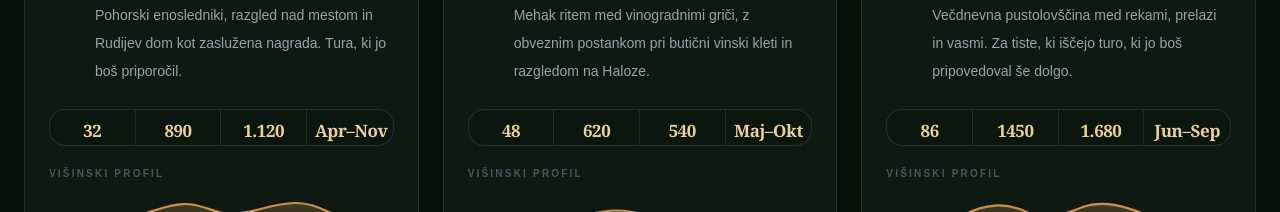
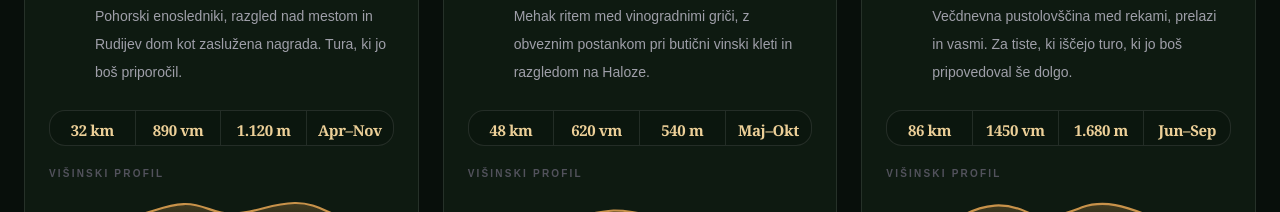
Before and after one commit to rabojan/bojan-on-bike-app, a Next.js app: page /preview/ture in a window 1280 px wide. Shown: the part 1380-1592 px from the top of the page. Built offline with nearby package versions, Linux system fonts and the light colour scheme.

Commit message:
Show units directly in preview tour card metrics

```diff
--- a/app/preview/ture/page.tsx
+++ b/app/preview/ture/page.tsx
@@ -342,16 +342,16 @@ function TourCard({ tour }: { tour: (typeof tours)[number] }) {
 
         <div className="mt-6 grid grid-cols-4 overflow-hidden rounded-2xl border border-white/10 bg-black/15">
           {[
-            [tour.distance, "km"],
-            [tour.elevation, "vm"],
-            [tour.highest, "najvišje"],
+            [`${tour.distance} km`, "dolžina"],
+            [`${tour.elevation} vm`, "vzpon"],
+            [`${tour.highest} m`, "najvišje"],
             [tour.season, "sezona"],
           ].map(([value, label]) => (
             <div
               key={label}
               className="min-w-0 border-r border-white/10 px-2 py-3 text-center last:border-r-0"
             >
-              <div className="whitespace-nowrap font-serif text-[16px] font-black leading-none tracking-tight text-[#edd098] md:text-[17px]">
+              <div className="whitespace-nowrap font-serif text-[14px] font-black leading-none tracking-tight text-[#edd098] md:text-[15px]">
                 {value}
               </div>
               <div className="mt-2 whitespace-nowrap text-[9px] font-black uppercase tracking-[0.12em] text-zinc-400 md:text-[10px]">
```
